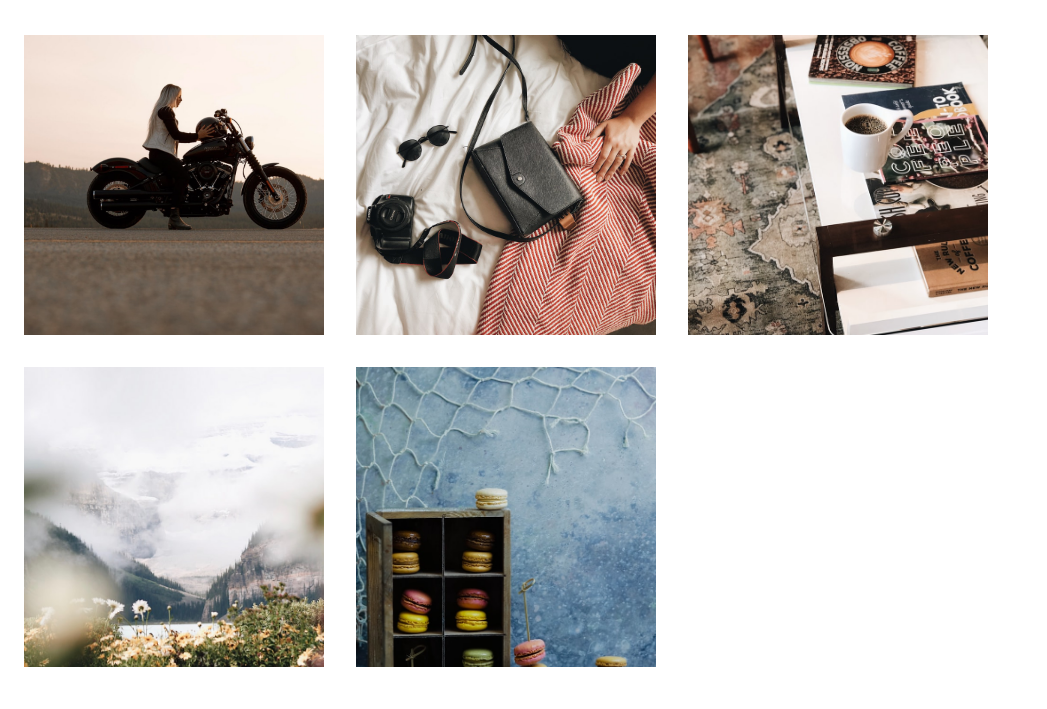
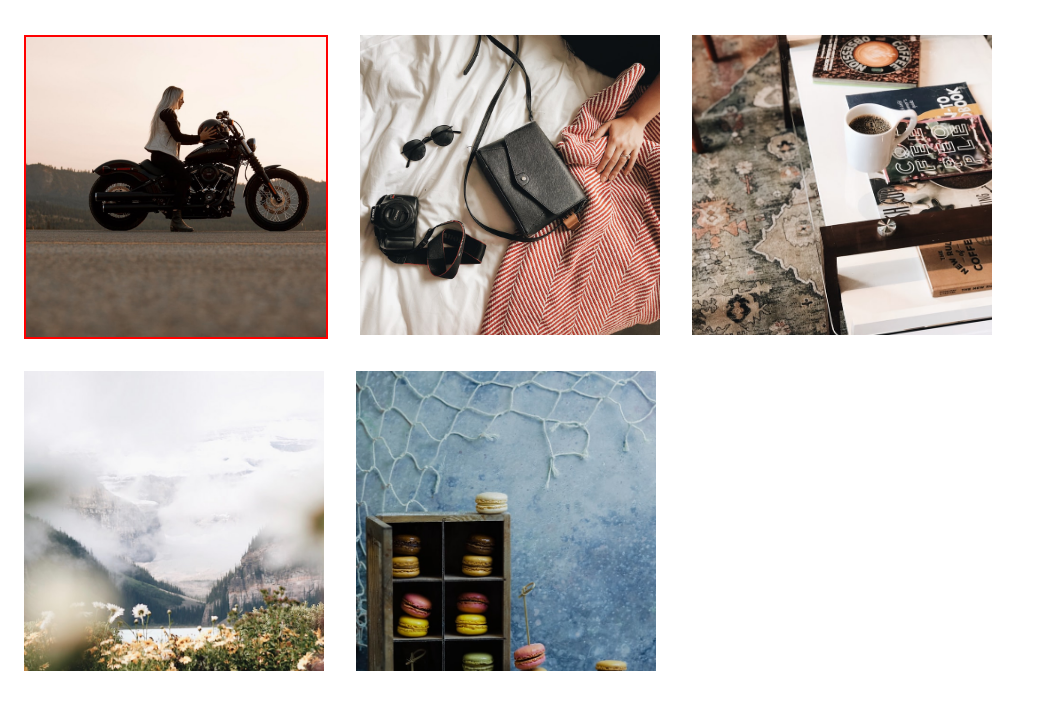
Before and after one commit to mel-tse/nthchild, a website: page index.html in a window 1280 px wide. Shown: the part 61-770 px from the top of the page, without its empty margins (0-1047 px from the left). Drawn offline with Linux system fonts and the light colour scheme.

Commit message:
1st of type border red

```diff
--- a/scss/main.scss
+++ b/scss/main.scss
@@ -35,3 +35,7 @@ h1 {
     }
 
 }
+
+div.gallery__photocontainer:nth-child(1) {
+    border: 2px solid red;
+}
```
Also changed, not shown: css/main.css.
